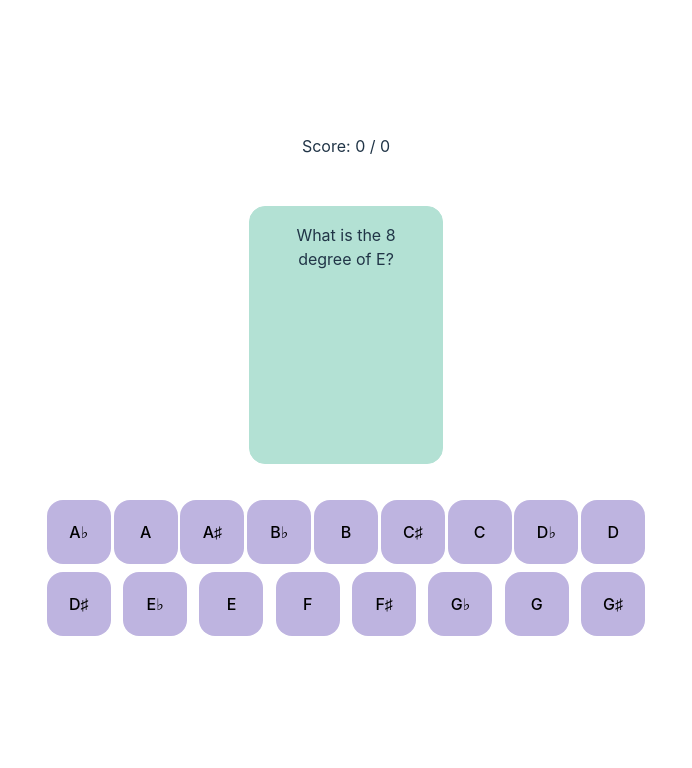
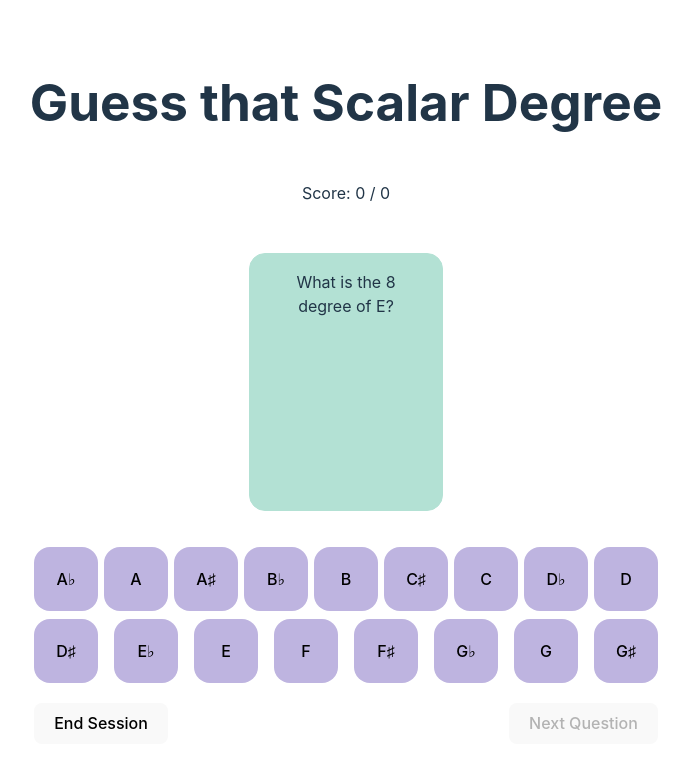
Before and after one commit to EddieTheOG/Music-Companion, a React (Vite) app: page /scalar-degrees in a window 1280 px wide. Shown: the top 768 px of the page, without its empty margins (294-986 px from the left). Built offline with nearby package versions, Linux system fonts and the light colour scheme.

Commit message:
basic login page

```diff
--- a/package.json
+++ b/package.json
@@ -9,6 +9,7 @@
     "preview": "vite preview"
   },
   "dependencies": {
+    "axios": "^1.3.4",
     "react": "^18.2.0",
     "react-dom": "^18.2.0",
     "react-router-dom": "^6.9.0"
--- a/src/App.jsx
+++ b/src/App.jsx
@@ -2,6 +2,7 @@ import { useState } from 'react'
 import reactLogo from './assets/react.svg'
 import viteLogo from '/vite.svg'
 import './App.css'
+import { Link } from 'react-router-dom'
 
 function App() {
   const [count, setCount] = useState(0)
@@ -9,25 +10,8 @@ function App() {
   return (
     <div className="App">
       <div>
-        <a href="https://vitejs.dev" target="_blank">
-          <img src={viteLogo} className="logo" alt="Vite logo" />
-        </a>
-        <a href="https://reactjs.org" target="_blank">
-          <img src={reactLogo} className="logo react" alt="React logo" />
-        </a>
+        <Link to="/scalar-degrees">Scalar Degree Exercise</Link>
       </div>
-      <h1>Vite + React</h1>
-      <div className="card">
-        <button onClick={() => setCount((count) => count + 1)}>
-          count is {count} and flat is E&#x266d;
-        </button>
-        <p>
-          Edit <code>src/App.jsx</code> and save to test HMR
-        </p>
-      </div>
-      <p className="read-the-docs">
-        Click on the Vite and React logos to learn more
-      </p>
     </div>
   )
 }
--- /dev/null
+++ b/src/LoginPage/LoginPage.jsx
@@ -0,0 +1,45 @@
+import axios from "axios";
+import { useState } from "react";
+import { useLocation, useNavigate } from "react-router-dom";
+
+
+function LoginPage() {
+    let navigate = useNavigate();
+    let location = useLocation();
+    const [email, setEmail] = useState('');
+    const [password, setPassword] = useState('');
+
+    let from = location.state?.from?.pathname || "/";
+
+    function handleSubmit(e) {
+      e.preventDefault();
+
+    //   fetch('localhost:4001/login', { method: 'POST', body: { email, password }})
+    //     .then( (response) => {
+    //         console.log(response);
+    //     });
+        axios.post('http://localhost:4001/login', { email, password } )
+        .then( (response) => {
+            console.log(response);
+        })
+        .catch(err => {
+            console.log(err);
+        });
+    }
+
+    return (
+      <div>
+        <p>You must log in to view the page at {from}</p>
+
+        <form onSubmit={handleSubmit}>
+          <label>Username: </label>
+            <input name="email" type="text" onChange={(e) => setEmail(e.target.value)} />
+          <label>Password: </label>
+            <input name="password" type="password" onChange={(e) => setPassword(e.target.value)}/>
+          <button type="submit">Login</button>
+        </form>
+      </div>
+    );
+}
+
+export default LoginPage;
--- a/src/ScalarDegrees/ScalarDegreesPage.jsx
+++ b/src/ScalarDegrees/ScalarDegreesPage.jsx
@@ -38,6 +38,7 @@ function ScalarDegreesPage() {
 
   return (
     <div className='scalar-degrees'>
+      <h1>Guess that Scalar Degree</h1>
       <div className="hud">
         <p>Score: {`${correctAnswers} / ${totalQuestions}`}</p>
       </div>
@@ -51,11 +52,19 @@ function ScalarDegreesPage() {
         submitAnswer={submitAnswer}
         disabled={revealAnswer}
       />
-      <button
-        className={revealAnswer ? "visibility" : "hidden"}
-        onClick={generateNewQuestion}>
-        Next Question
-      </button>
+      <div className="test-btn-group">
+        <button
+          // onClick={endSession}
+        >
+        End Session
+        </button>
+        <button
+          className="next-question"
+          disabled={!revealAnswer}
+          onClick={generateNewQuestion}>
+          Next Question
+        </button>
+      </div>
     </div>
   )
 }
--- a/src/ScalarDegrees/scalardegrees.css
+++ b/src/ScalarDegrees/scalardegrees.css
@@ -5,7 +5,7 @@
     display: flex;
     align-items: center;
     flex-direction: column;
-    max-width: 1440px;
+    max-width: 800px;
     margin: 0 auto;
   }
 
@@ -27,7 +27,7 @@
     display: flex;
     flex-direction: row;
     flex-wrap: wrap;
-    width: 55%;
+    width: 78%;
     align-items: center;
     justify-content: space-between;
   }
@@ -40,6 +40,14 @@
     margin: 0.25rem 0;
   }
 
+  .test-btn-group {
+    margin: 1rem 0;
+    display: flex;
+    width: 78%;
+    flex-direction: row;
+    justify-content: space-between;
+  }
+
   .hidden {
     visibility: hidden;
   }
--- /dev/null
+++ b/src/components/Routeguard.jsx
@@ -0,0 +1,21 @@
+import { useNavigate } from 'react-router-dom';
+import LoginPage from '../LoginPage/LoginPage';
+
+const RouteGuard = ({ component: Component, ...rest }) => {
+
+    const navigate = useNavigate();
+    function hasJWT() {
+        let flag = false;
+
+        //check user has JWT token
+        localStorage.getItem("token") ? flag=true : flag=false
+
+        return flag;
+    }
+
+    return (
+        hasJWT() ? <Component {...props} /> : <LoginPage />
+    );
+ };
+
+ export default RouteGuard;
--- a/src/main.jsx
+++ b/src/main.jsx
@@ -2,13 +2,14 @@ import React from 'react'
 import ReactDOM from 'react-dom/client'
 import { createBrowserRouter, Route, RouterProvider } from 'react-router-dom'
 import App from './App'
+import RouteGuard from './components/Routeguard'
 import './index.css'
 import ScalarDegreesPage from './ScalarDegrees/ScalarDegreesPage';
 
 const router = createBrowserRouter([
   {
     path: "/",
-    element: <App/>,
+    element: <RouteGuard component={App}/>,
   },
   {
     path: "/scalar-degrees",
```
Also changed, not shown: 2 other files (tests, documents, lock files or other folders).
